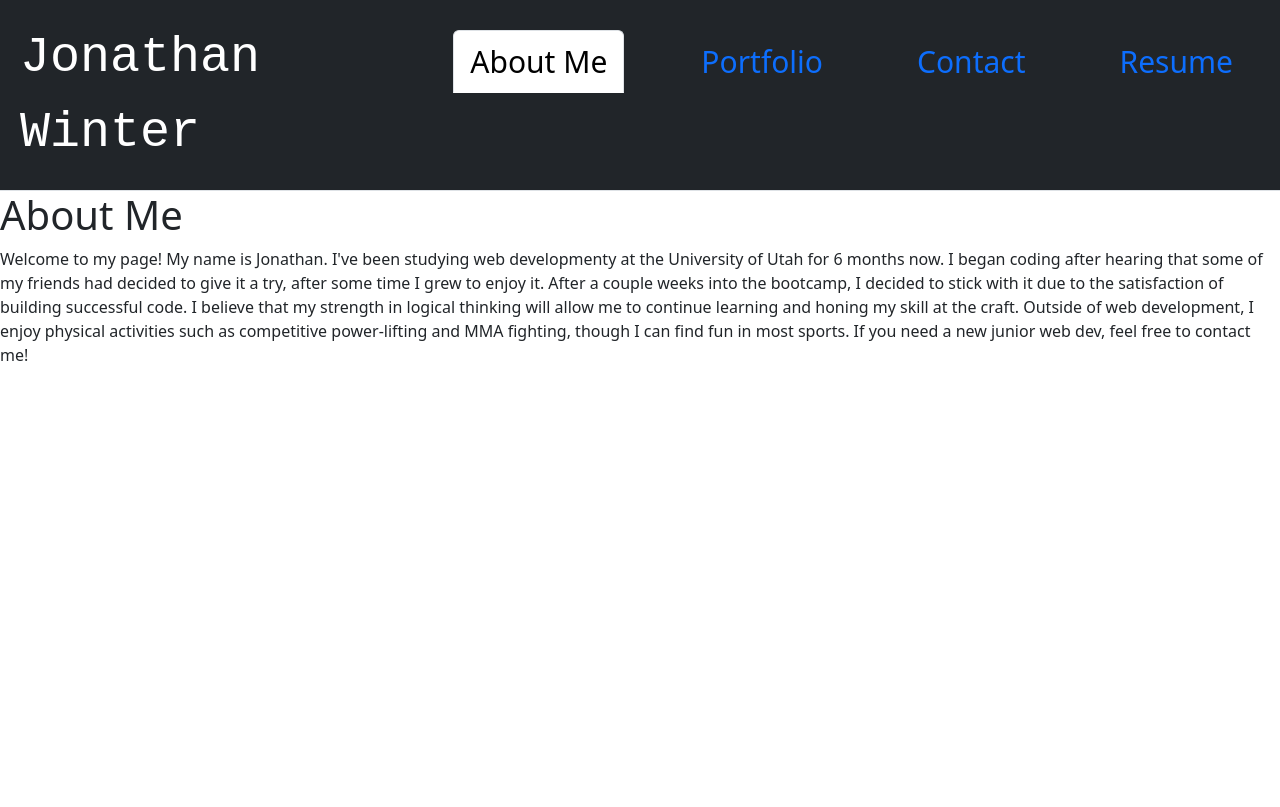
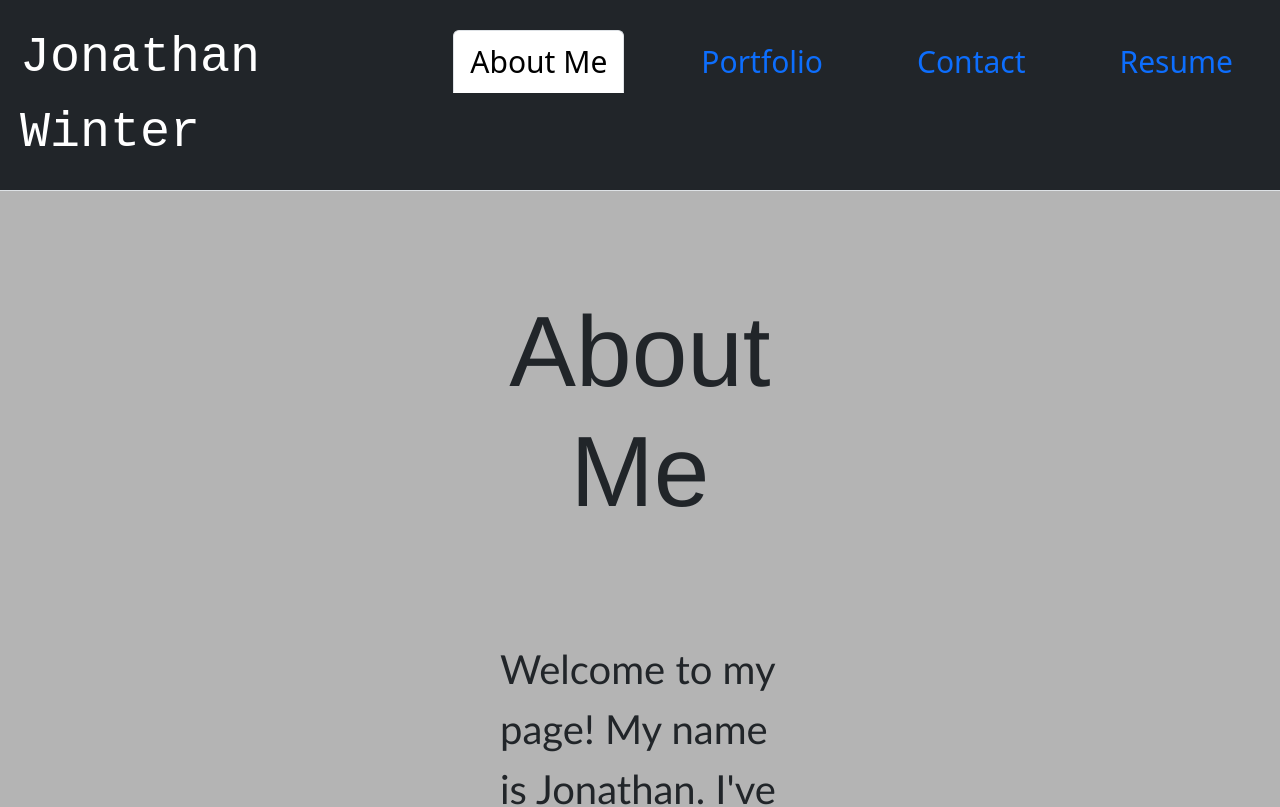
Before and after one commit to Sohzo/Project-20-React-Portfolio, a React (Create React App) app: page / in a window 1280 px wide. Shown: the top 807 px of the page. Built offline with nearby package versions, Linux system fonts and the light colour scheme.

Commit message:
Finished and styled about me page

```diff
--- a/src/components/pages/About/About.css
+++ b/src/components/pages/About/About.css
@@ -1,11 +1,28 @@
 .About-page {
-
+    display: flex;
+    flex-direction: column;
+    justify-content: center;
+    padding-left: 500px;
+    padding-right: 500px;
+    padding-top: 100px;
+    padding-bottom: 500px;
+    border: 50px;
+    background-color: rgba(128, 128, 128, 0.594);
 }
 
 .About-title {
-
+    text-align: center;
+    padding-bottom: 100px;
+    font-size: 100px;
+    font-family: 'Franklin Gothic Medium', 'Arial Narrow', Arial, sans-serif;
 }
 
 .About-text {
+    font-size: 40px;
+    padding-bottom: 100px;
+    font-family: 'Gill Sans', 'Gill Sans MT', Calibri, 'Trebuchet MS', sans-serif;
+}
 
+.About-text2 {
+    font-size: 40px;
 }
--- a/src/components/pages/About/About.js
+++ b/src/components/pages/About/About.js
@@ -6,11 +6,12 @@ export default function About() {
     <div className="About-page">
       <h1 className="About-title">About Me</h1>
       <p className="About-text">
-        Welcome to my page! My name is Jonathan. I've been studying web developmenty at the University of Utah for 6 months now.
+        Welcome to my page! My name is Jonathan. I've been studying web development at the University of Utah for 6 months now.
         I began coding after hearing that some of my friends had decided to give it a try, after some time I grew to enjoy it.
         After a couple weeks into the bootcamp, I decided to stick with it due to the satisfaction of building successful code.
         I believe that my strength in logical thinking will allow me to continue learning and honing my skill at the craft.
-
+      </p>
+      <p className="About-text2">
         Outside of web development, I enjoy physical activities such as competitive power-lifting and MMA fighting, though I can find fun in most sports.
         If you need a new junior web dev, feel free to contact me!
       </p>
```
